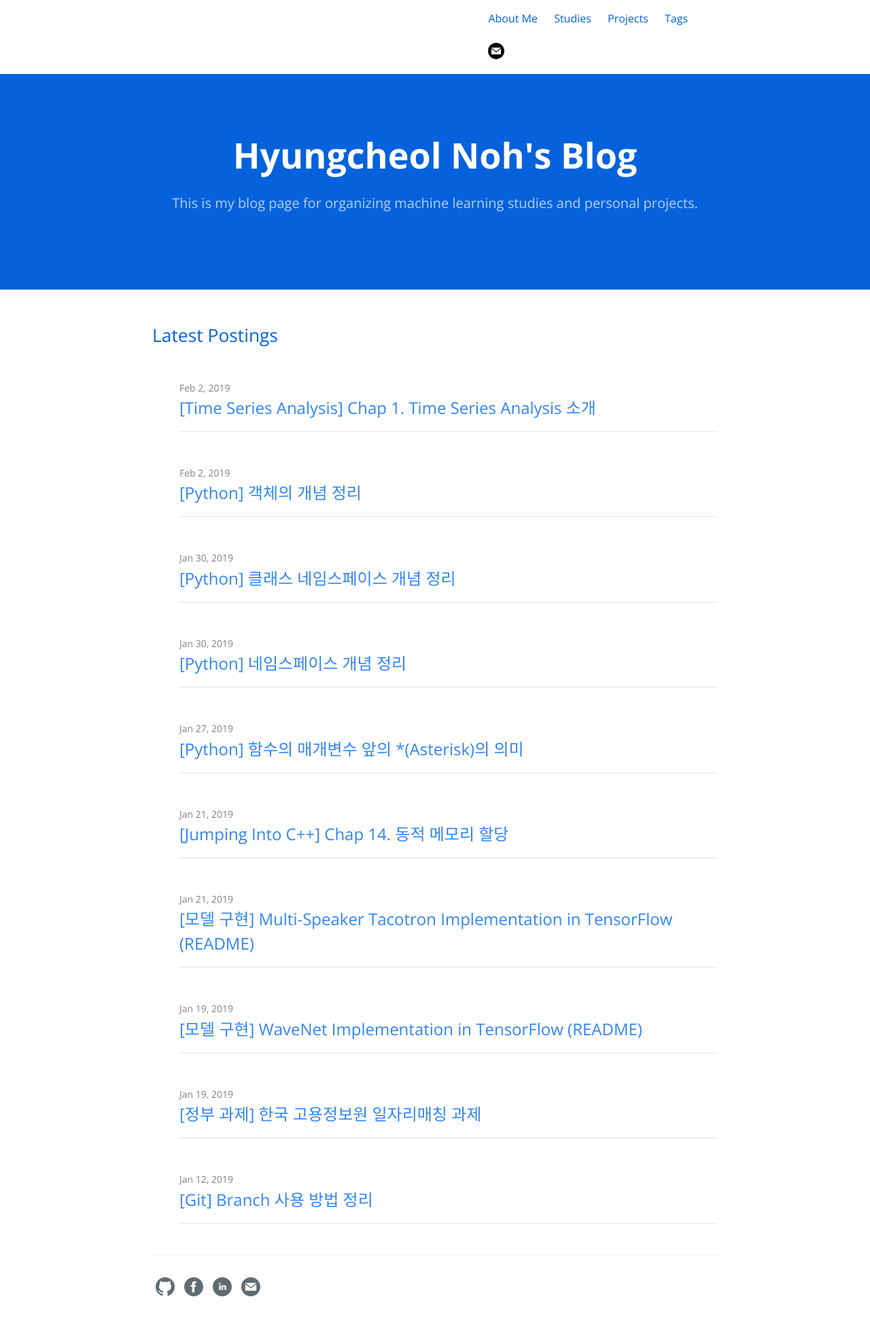
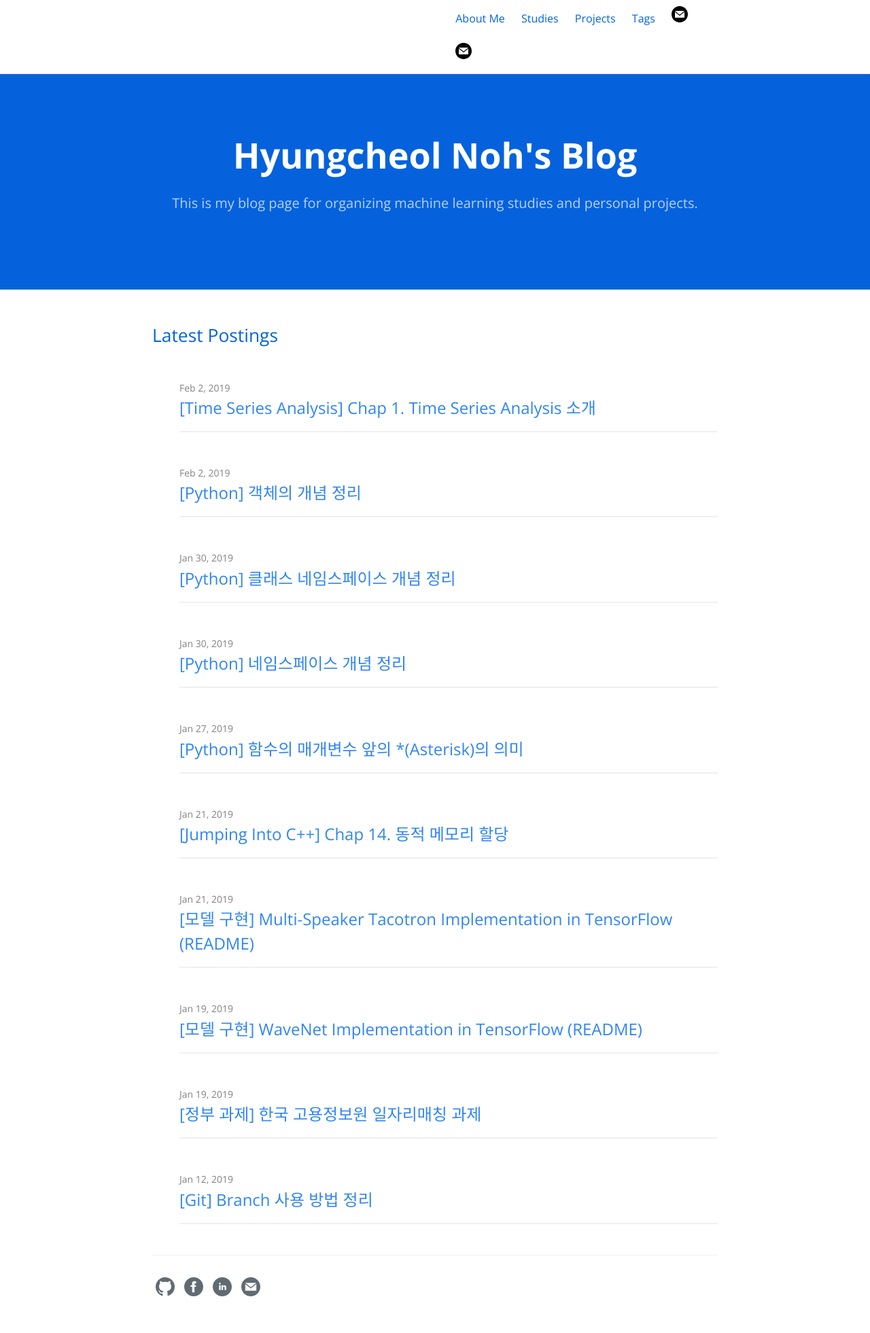
Before and after one commit to hcnoh/hcnoh.github.io, a Jekyll site: the page built from index.md, in a window 1280 px wide. Shown: the whole page at 68% size. Built offline with Jekyll 4.4.1, drawn with Linux system fonts in a browser that asks for light colours.

Commit message:
Update site-header.html

```diff
--- a/_includes/site-header.html
+++ b/_includes/site-header.html
@@ -67,6 +67,13 @@
               {% endif %}
             {% endif %}
           {% endfor %}
+
+          <span class="my-span-icon">
+            <a href="{{ about_page.url | relative_url }}" aria-label="Contact" title="Contact Hyungcheol Noh">
+              <svg class="my-svg-icon" xmlns="http://www.w3.org/2000/svg" width="24" height="24" viewBox="0 0 24 24"><path d="M12 .02c-6.627 0-12 5.373-12 12s5.373 12 12 12 12-5.373 12-12-5.373-12-12-12zm6.99 6.98l-6.99 5.666-6.991-5.666h13.981zm.01 10h-14v-8.505l7 5.673 7-5.672v8.504z"/></svg>
+            </a>
+          </span>
+
         </div>
 
         <span class="my-span-icon">
```
